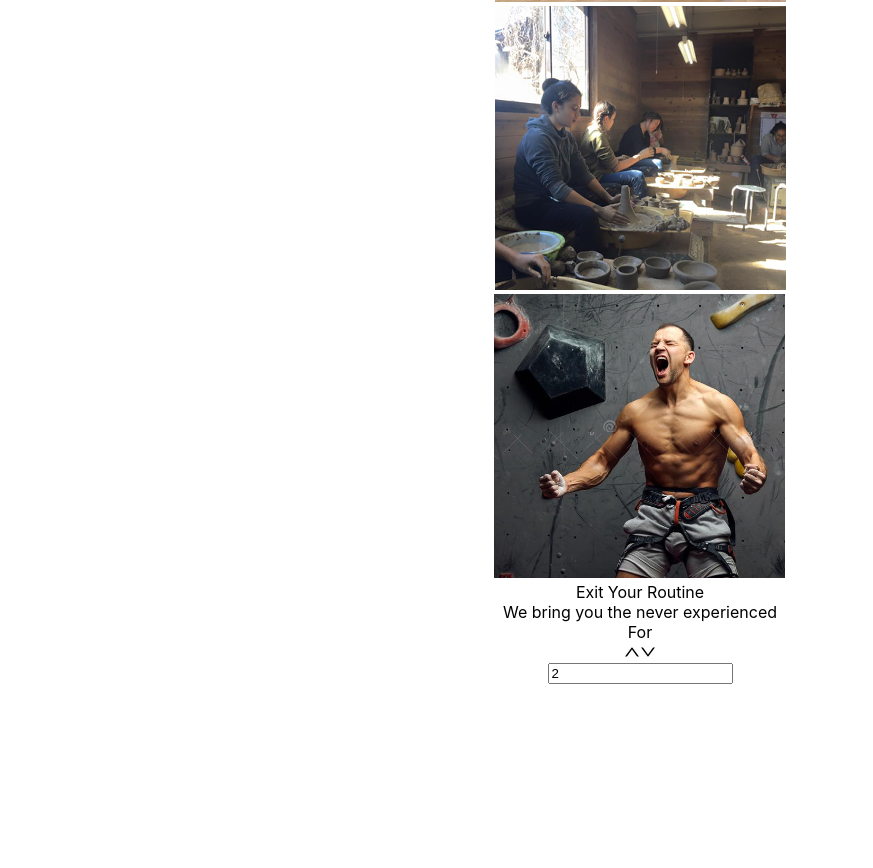
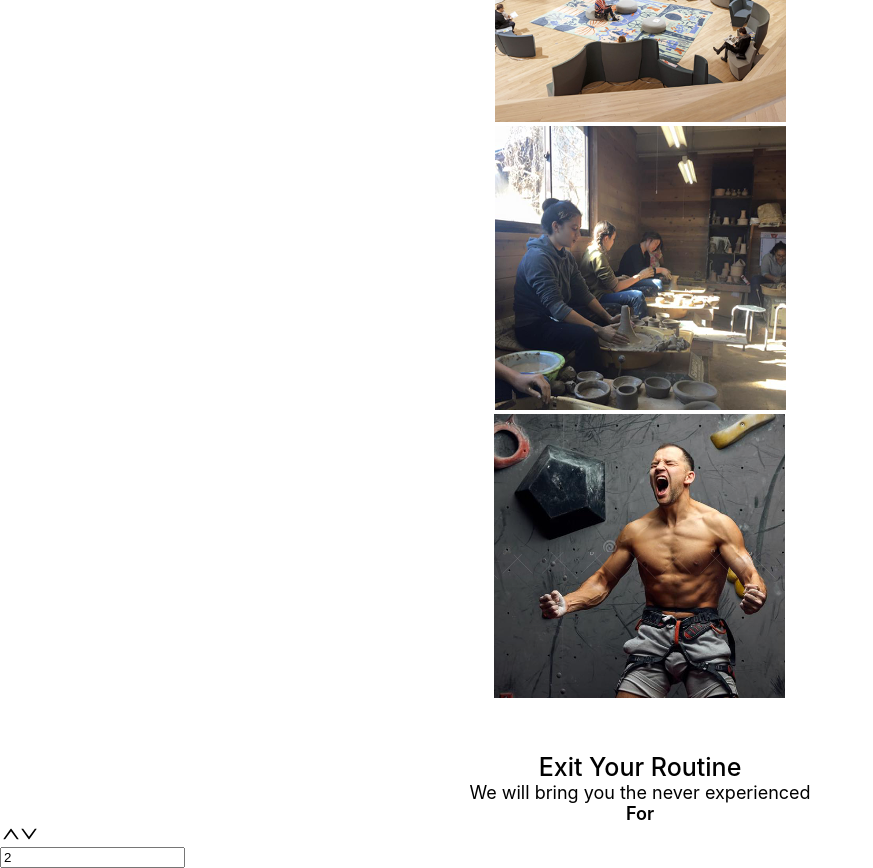
Before and after one commit to swsnu/swpp2020-team11, a React (Create React App) app in the folder frontend/: page / in a window 1280 px wide. Shown: the part 320-1188 px from the top of the page, without its empty margins (0-873 px from the left). Before the commit the page ends 1004 px from the top, so only its background shows below. Built offline with nearby package versions, Linux system fonts and the light colour scheme.

Commit message:
designing main page

```diff
--- /dev/null
+++ b/frontend/src/containers/MainPage.css
@@ -0,0 +1,24 @@
+.main-page {
+  margin-top: 120px;
+}
+
+.big-text {
+  margin-top: 50px;
+  margin-bottom: 0px;
+  font-weight: 500;
+  font-size: 25px;
+  display: block;
+}
+
+.middle-text {
+  margin-top: 0;
+  margin-bottom: 0px;
+  font-weight: 400;
+  font-size: 18px;
+  display: block;
+}
+
+.input-prefix {
+  font-weight: 600;
+  font-size: 18px;
+}
--- a/frontend/src/containers/MainPage.js
+++ b/frontend/src/containers/MainPage.js
@@ -1,45 +1,128 @@
 import React, { Component } from 'react';
 import { withRouter } from 'react-router';
-import { Typography, InputNumber, Row, Col } from 'antd';
+import { Button, Modal, Typography, InputNumber, Image, Space } from 'antd';
 import normalImg from '../assets/img/normal_trip_main.png';
+import normalHoverImg from '../assets/img/normal_trip_main_hover.png';
 import specialImg from '../assets/img/special_trip_main.png';
+import specialHoverImg from '../assets/img/special_trip_main_hover.png';
 import manicImg from '../assets/img/maniac_trip_main.png';
+import manicHoverImg from '../assets/img/maniac_trip_main_hover.png';
 import { connect } from 'react-redux';
 import * as actionCreators from '../store/actions/index';
-const { Paragraph } = Typography;
+import './MainPage.css';
+
+const { Text } = Typography;
 
 class MainPage extends Component {
   state = {
     headCount: 2,
+    popUpVisible: false,
   }
+
+  showPopUp() {
+    this.setState({
+      popUpVisible: true,
+    });
+  };
+
+  handleSignUp() {
+    this.props.history.push('/sign_up');
+  };
+
+  handleSignIn() {
+    this.props.history.push('/sign_in');
+  }
+
+  handleCancel() {
+    this.setState({
+      popUpVisible: false,
+    });
+  };
+
+  mainImage(hoverImg, img, level) {
+    return (
+      <Image
+        src={ img }
+        preview={ false }
+        className="main-image"
+        onMouseOver={ (e) => (e.target.src = hoverImg) }
+        onMouseOut={ (e) => (e.target.src = img) }
+        onClick={ () => {
+          this.props.isLoggedIn ?
+            this.props.onGetPlan(level, this.state.headCount) :
+            this.showPopUp();
+        } }
+      />
+    );
+  }
+
+  inputNumber() {
+    return <InputNumber
+      style={ {
+        border: 'None',
+        fontSize: '18px',
+        width: '40px',
+      } }
+      className="head-count-input"
+      min={ 1 }
+      max={ 10 }
+      defaultValue={ 2 }
+      onChange={ (e) => this.setState({ headCount: e }) }
+    />;
+  }
+
+  modal() {
+    return <Modal
+      title="You Are Not Logged In"
+      visible={ this.state.popUpVisible }
+      closable={ true }
+      onCancel={ () => this.handleCancel() }
+      footer={ [
+        <Button
+          className="sign-up-button"
+          key="sign-up"
+          onClick={ () => this.handleSignUp() }
+        >
+          Sign Up
+        </Button>,
+        <Button
+          className="sign-in-button"
+          key="sign-in"
+          type="primary"
+          onClick={ () => this.handleSignIn() }
+        >
+          Sign In
+        </Button>,
+      ] }
+    >
+      <p>Are you a member of our service?</p>
+    </Modal>;
+  }
+
 
   render() {
     return (
-      <div className="MainPage">
-        <Row justify="center">
-          <Col span={ 4 }>
-            <img
-              src={ normalImg }
-              className="MainImage"
-              onClick={ () => this.props.onGetPlan(0, this.state.headCount) }
-            />
-          </Col>
-          <Col span={ 4 }><img src={ specialImg }/></Col>
-          <Col span={ 4 }><img src={ manicImg }/></Col>
-        </Row>
-
-        <Paragraph>Exit Your Routine</Paragraph>
-        <Paragraph>We bring you the never experienced</Paragraph>
-        <Paragraph>For </Paragraph>
-        <InputNumber
-          min={ 1 }
-          max={ 10 }
-          defaultValue={ 2 }
-          onChange={(e) => this.setState({ headCount: e }) }/>
+      <div className="main-page">
+        <Space className="main-image-wrapper" justify="center" size={ 30 }>
+          { this.mainImage(normalHoverImg, normalImg, 1) }
+          { this.mainImage(specialHoverImg, specialImg, 2) }
+          { this.mainImage(manicHoverImg, manicImg, 3) }
+        </Space>
+        <Text className="big-text"> Exit Your Routine </Text>
+        <Text className="middle-text"> We will bring you the never experienced </Text>
+        <Text className="input-prefix"> For </Text>
+        { this.inputNumber() }
+        { this.modal() }
       </div>
     );
   };
 }
+
+const mapStateToProps = (state) => {
+  return {
+    isLoggedIn: state.account.isLoggedIn,
+  };
+};
 
 const mapDispatchToProps = (dispatch) => {
   return {
@@ -47,4 +130,4 @@ const mapDispatchToProps = (dispatch) => {
   };
 };
 
-export default connect(null, mapDispatchToProps)(withRouter(MainPage));
+export default connect(mapStateToProps, mapDispatchToProps)(withRouter(MainPage));
```
